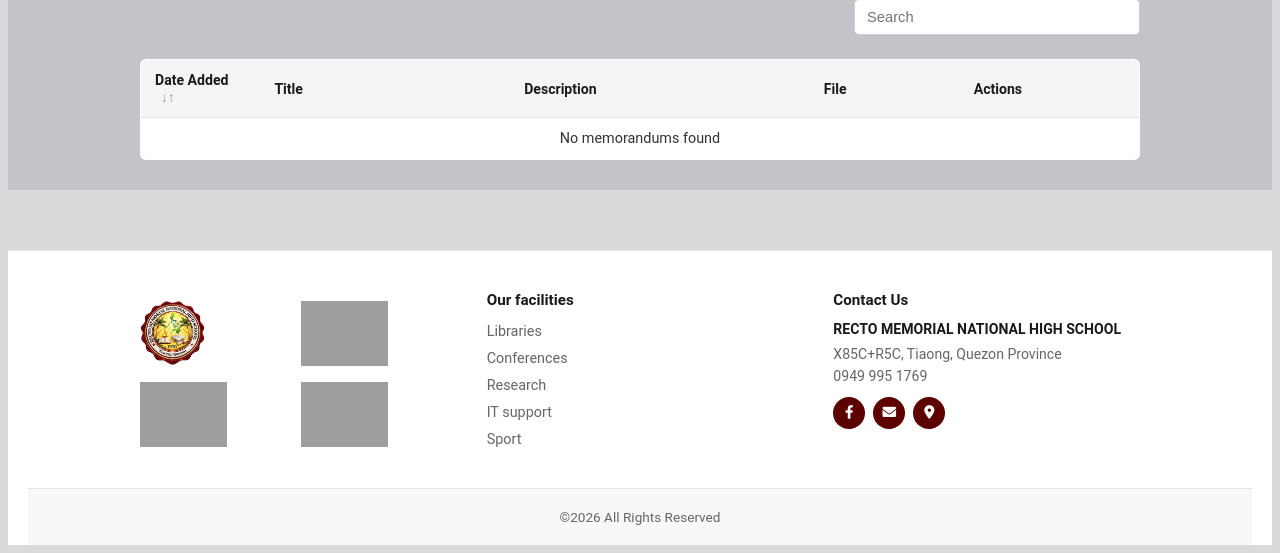
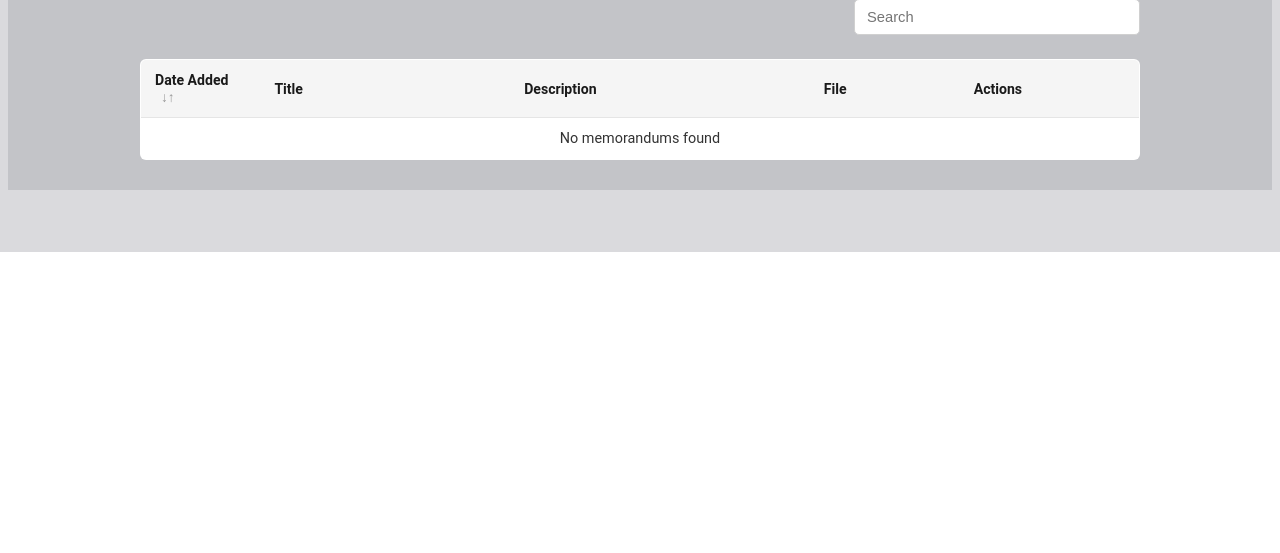
Before and after one commit to KLYSOJT/Recto-MNHS, a PHP site: page /admin/memorandum/school-memo.php in a window 1280 px wide. Shown: the part 548-1101 px from the top of the page. After the commit the page ends 800 px from the top, so only its background shows below. Run offline with PHP 8.4, Linux system fonts and the light colour scheme; data that the repository does not hold is empty; grey boxes are pictures that could not be loaded.

Commit message:
update school memo
removed footer

```diff
--- a/rmnhs-website/admin/memorandum/school-memo.php
+++ b/rmnhs-website/admin/memorandum/school-memo.php
@@ -162,52 +162,7 @@
     </div>
   </div>
 
-  <!-- Footer -->
-  <footer class="footer">
-    <div class="footer-content">
-      <div class="footer-section footer-logos">
-        <div class="logos-grid">
-          <img src="../../footer/rectologo.png" alt="Recto Logo" class="footer-logo">
-          <img src="../../footer/depedquezon.png" alt="DepED Quezon" class="footer-logo">
-          <img src="../../footer/bagongpilipinas.png" alt="Bagong Pilipinas" class="footer-logo">
-          <img src="../../footer/schoolseal.png" alt="School Seal" class="footer-logo">
-        </div>
-      </div>
 
-      <div class="footer-section footer-facilities">
-        <h3>Our facilities</h3>
-        <ul>
-          <li><a href="#">Libraries</a></li>
-          <li><a href="#">Conferences</a></li>
-          <li><a href="#">Research</a></li>
-          <li><a href="#">IT support</a></li>
-          <li><a href="#">Sport</a></li>
-        </ul>
-      </div>
-
-      <div class="footer-section footer-contact">
-        <h3>Contact Us</h3>
-        <h4>RECTO MEMORIAL NATIONAL HIGH SCHOOL</h4>
-        <p class="address">X85C+R5C, Tiaong, Quezon Province</p>
-        <p class="phone">0949 995 1769</p>
-        <div class="social-icons">
-          <a href="https://www.facebook.com/TheRectorianPress" target="_blank" title="Facebook">
-            <i class="fab fa-facebook-f"></i>
-          </a>
-          <a href="https://mail.google.com" target="_blank" title="Gmail">
-            <i class="fas fa-envelope"></i>
-          </a>
-          <a href="https://maps.google.com/?q=X85C+R5C,+Tiaong,+Quezon+Province" target="_blank" title="Google Maps">
-            <i class="fas fa-location-dot"></i>
-          </a>
-        </div>
-      </div>
-    </div>
-
-    <div class="footer-bottom">
-      <p>&copy;2026 All Rights Reserved</p>
-    </div>
-  </footer>
 
   <script>
     let editingId = null;
```
